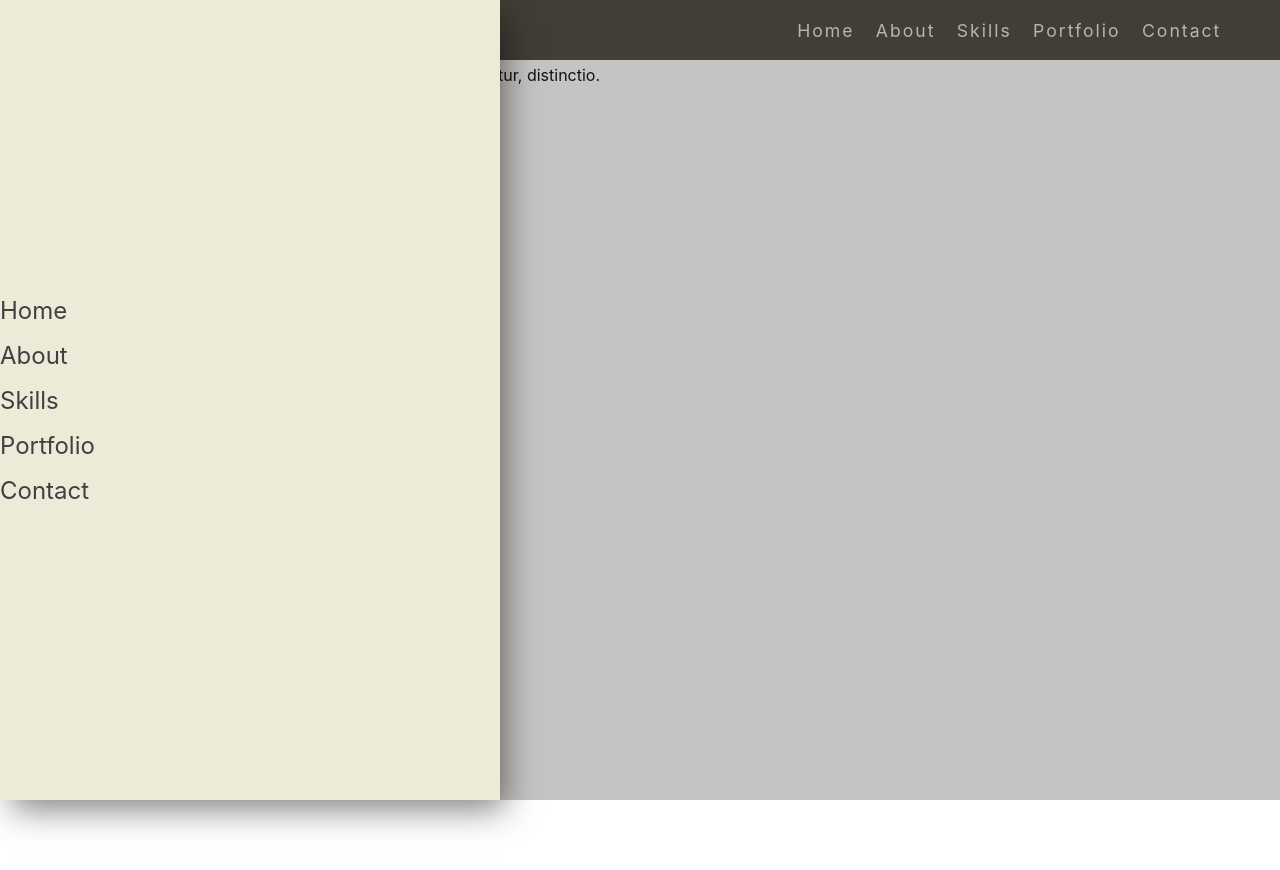
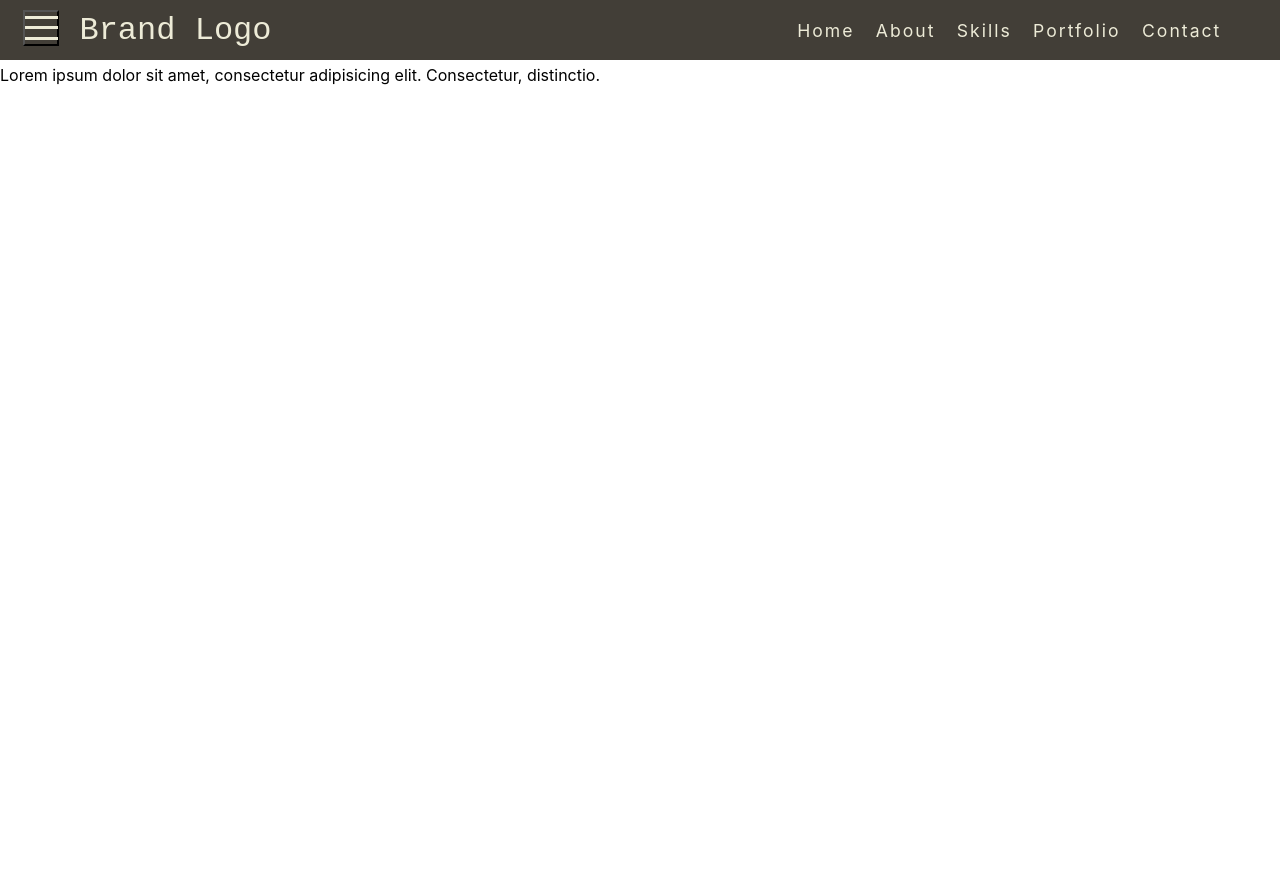
Before and after one commit to MAbdurahman/react-sidebar-left, a React (Create React App) app: page / in a window 1280 px wide. Shown: the top 870 px of the page. Built offline with nearby package versions, Linux system fonts and the light colour scheme.

Commit message:
Add basic functionality to NavbarButton.jsx

```diff
--- a/src/App.js
+++ b/src/App.js
@@ -16,16 +16,25 @@ class App extends Component {
     });
   };
 
+  sidebarClickHandler = () => {
+    this.setState({isSidebarOpen: false});
+  };
+
 
   render() {
     let sidebar;
     let background;
 
+    if (this.state.isSidebarOpen) {
+      sidebar = <Sidebar />;
+      background = <SidebarBackground click={this.sidebarClickHandler}/>;
+    }
+
     return (
       <div className="wrapper">
-        <Navbar/>
-        <Sidebar/>
-        <SidebarBackground/>
+        <Navbar sidebarClickHandler={this.sidebarToggleClickHandler}/>
+        {sidebar}
+        {background}
         <main>
           <p>Lorem ipsum dolor sit amet, consectetur adipisicing elit. Consectetur, distinctio.</p>
         </main>
--- a/src/components/Navbar/Navbar.jsx
+++ b/src/components/Navbar/Navbar.jsx
@@ -8,7 +8,7 @@ const Navbar = props => {
          <header className="navbar">
             <nav className="navbar__navigation">
                <div>
-                  <NavbarButton/>
+                  <NavbarButton click={props.sidebarClickHandler}/>
                </div>
                <div className="navbar__logo">
                   <a href="/">Brand Logo</a>
--- a/src/components/NavbarButton/NavbarButton.jsx
+++ b/src/components/NavbarButton/NavbarButton.jsx
@@ -3,7 +3,7 @@ import './NavbarButton.css';
 
 const NavbarButton = props => {
    return (
-      <button className="navbar__button">
+      <button className="navbar__button" onClick={props.click}>
          <div className="navbar__button--bar"></div>
          <div className="navbar__button--bar"></div>
          <div className="navbar__button--bar"></div>
--- a/src/components/SidebarBackground/SidebarBackground.jsx
+++ b/src/components/SidebarBackground/SidebarBackground.jsx
@@ -3,9 +3,8 @@ import './SidebarBackground.css';
 
 const SidebarBackground = props => {
    return (
-      <div className="sidebar__background">
+      <div className="sidebar__background" onClick={props.click}/>
 
-      </div>
    );
 };
 
```
